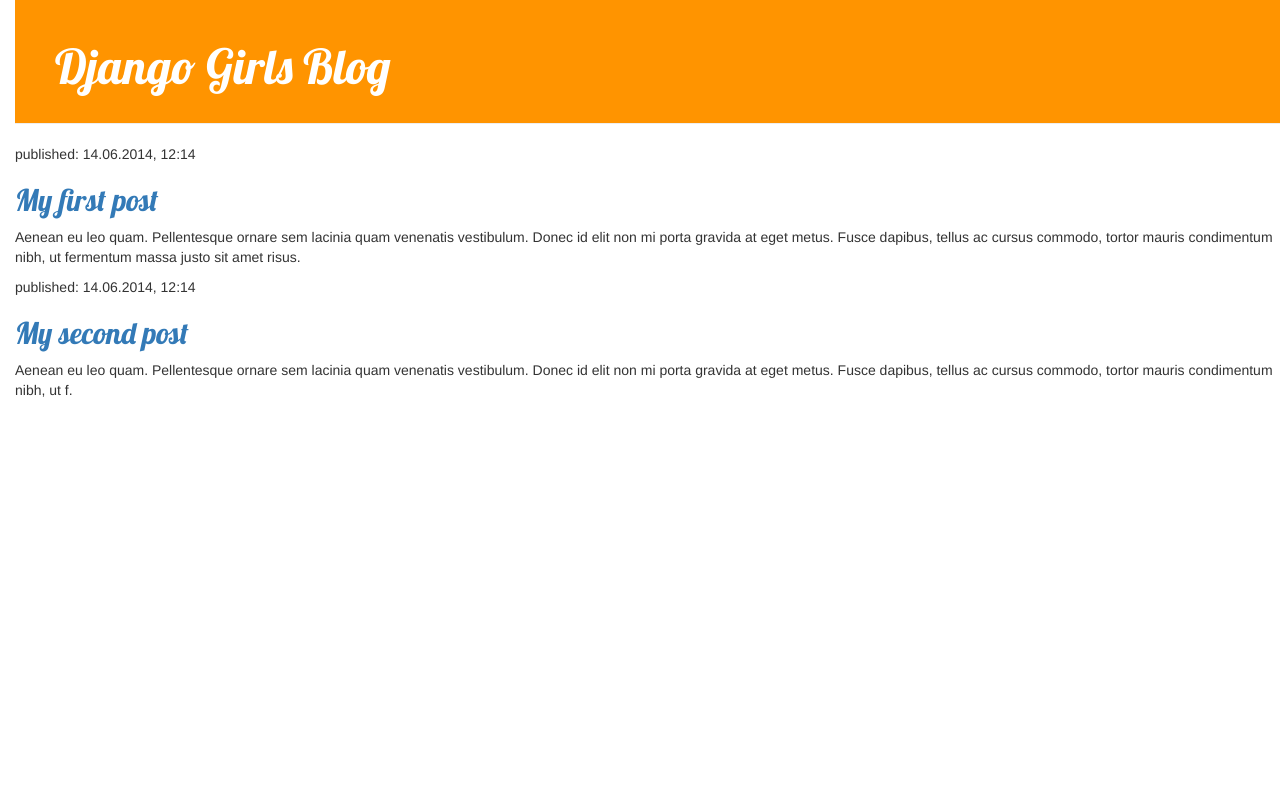
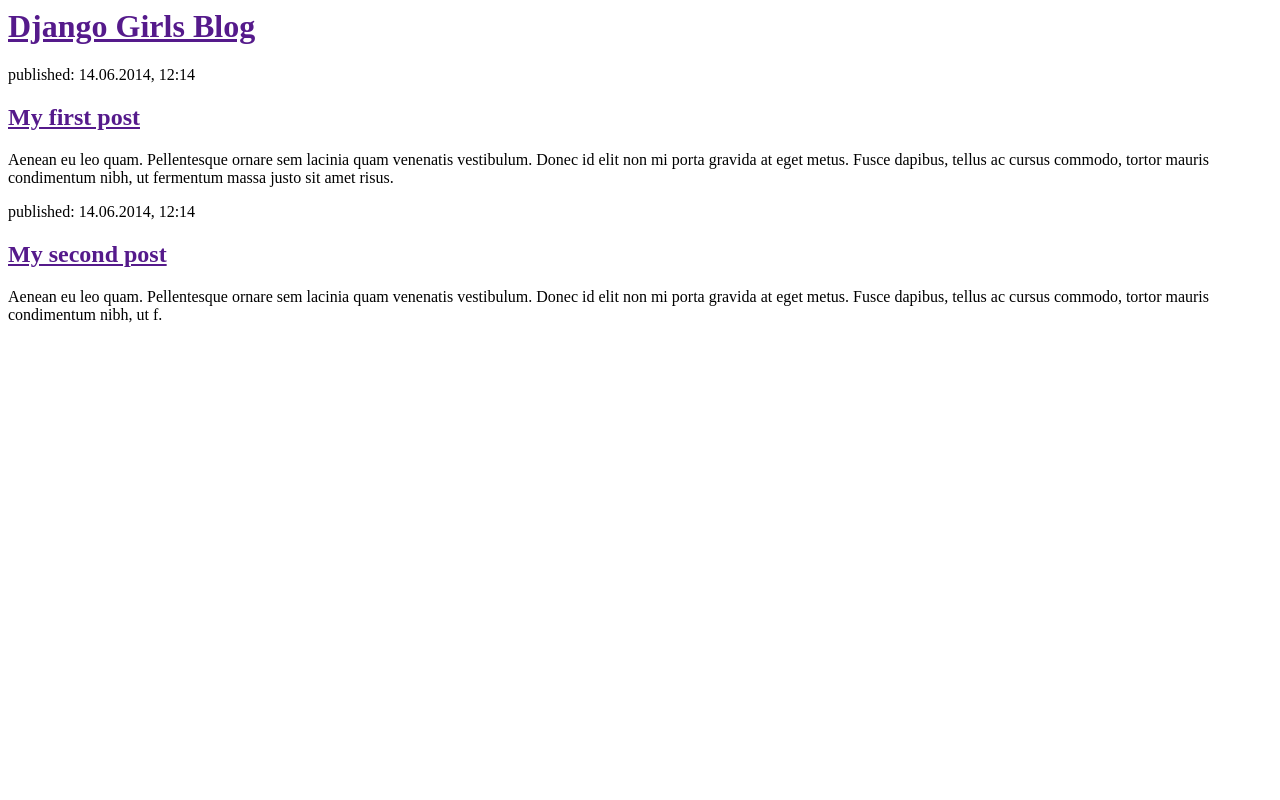
Before and after one commit to calvinkim27/my-first-blog, a Django app: page / in a window 1280 px wide. Run offline with Django 3.2, Linux system fonts and the light colour scheme; some libraries are stand-ins or nearby versions.

Commit message:
Revert "css apply"
This reverts commit 9cbb03e365a6f81b20f3668aef719461b8e6845a.

```diff
--- a/blog/static/css/blog.css
+++ /dev/null
@@ -1,55 +0,0 @@
-h1 a {
-    color: #FCA205;
-    font-family: 'Lobster';
-}
-
-body {
-    padding-left: 15px;
-}
-
-.page-header {
-    background-color: #ff9400;
-    margin-top: 0;
-    padding: 20px 20px 20px 40px;
-}
-
-.page-header h1, .page-header h1 a, .page-header h1 a:visited, .page-header h1 a:active {
-    color: #ffffff;
-    font-size: 36pt;
-    text-decoration: none;
-}
-
-.content {
-    margin-left: 40px;
-}
-
-h1, h2, h3, h4 {
-    font-family: 'Lobster', cursive;
-}
-
-.date {
-    color: #828282;
-}
-
-.save {
-    float: right;
-}
-
-.post-form textarea, .post-form input {
-    width: 100%;
-}
-
-.top-menu, .top-menu:hover, .top-menu:visited {
-    color: #ffffff;
-    float: right;
-    font-size: 26pt;
-    margin-right: 20px;
-}
-
-.post {
-    margin-bottom: 70px;
-}
-
-.post h1 a, .post h1 a:visited {
-    color: #000000;
-}
--- a/blog/templates/blog/post_list.html
+++ b/blog/templates/blog/post_list.html
@@ -1,18 +1,13 @@
-{% load static %}
 <html>
     <head>
         <title>Django Girls blog</title>
-        <link rel="stylesheet" href="//maxcdn.bootstrapcdn.com/bootstrap/3.2.0/css/bootstrap.min.css">
-        <link rel="stylesheet" href="//maxcdn.bootstrapcdn.com/bootstrap/3.2.0/css/bootstrap-theme.min.css">
-        <link rel="stylesheet" href="{% static 'css/blog.css' %}">
-        <link href="//fonts.googleapis.com/css?family=Lobster&subset=latin,latin-ext" rel="stylesheet" type="text/css">
     </head>
     <body>
-        <div class="page-header">
-            <h1><a href="/">Django Girls Blog</a></h1>
+        <div>
+            <h1><a href="">Django Girls Blog</a></h1>
         </div>
 
-        <div class-"post">
+        <div>
             <p>published: 14.06.2014, 12:14</p>
             <h2><a href="">My first post</a></h2>
             <p>Aenean eu leo quam. Pellentesque ornare sem lacinia quam venenatis vestibulum. Donec id elit non mi porta gravida at eget metus. Fusce dapibus, tellus ac cursus commodo, tortor mauris condimentum nibh, ut fermentum massa justo sit amet risus.</p>
@@ -23,22 +18,5 @@
             <h2><a href="">My second post</a></h2>
             <p>Aenean eu leo quam. Pellentesque ornare sem lacinia quam venenatis vestibulum. Donec id elit non mi porta gravida at eget metus. Fusce dapibus, tellus ac cursus commodo, tortor mauris condimentum nibh, ut f.</p>
         </div>
-
-        <div class="content container">
-    <div class="row">
-        <div class="col-md-8">
-            {% for post in posts %}
-                <div class="post">
-                    <div class="date">
-                        <p>published: {{ post.published_date }}</p>
-                    </div>
-                    <h1><a href="">{{ post.title }}</a></h1>
-                    <p>{{ post.text|linebreaksbr }}</p>
-                </div>
-            {% endfor %}
-        </div>
-    </div>
-</div>
-
     </body>
 </html>
--- a/myenv/pyvenv.cfg
+++ /dev/null
@@ -1,3 +0,0 @@
-home = /Library/Frameworks/Python.framework/Versions/3.6/bin
-include-system-site-packages = false
-version = 3.6.5
```
Also changed, not shown: 10 other files.
